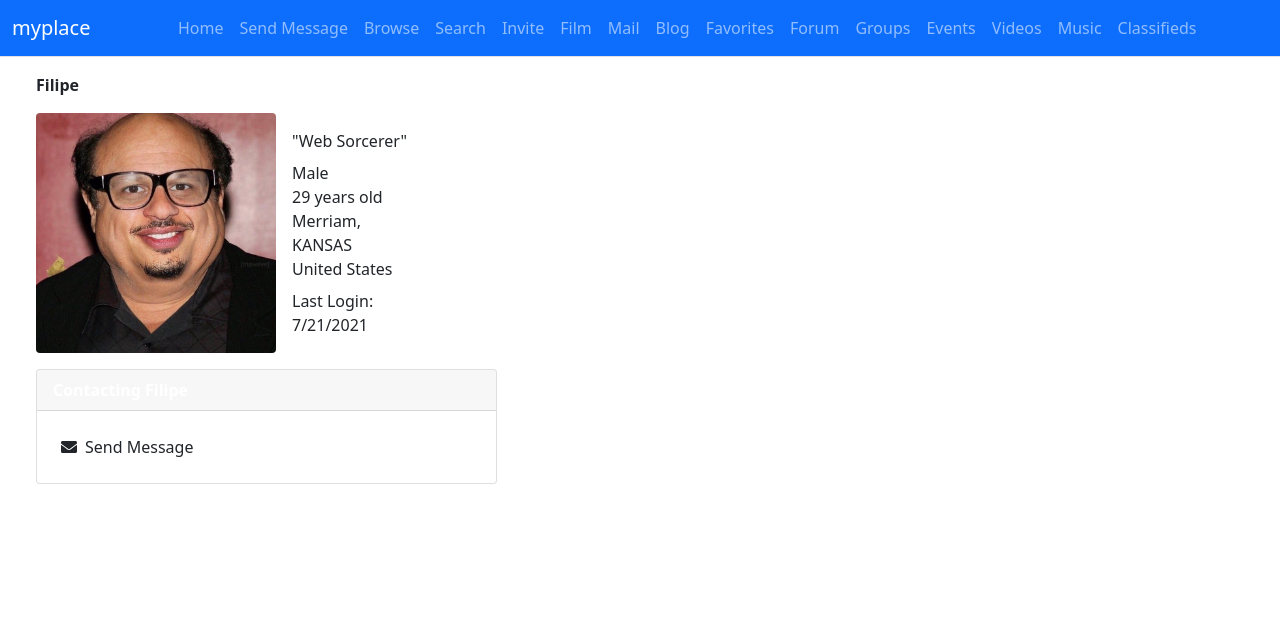
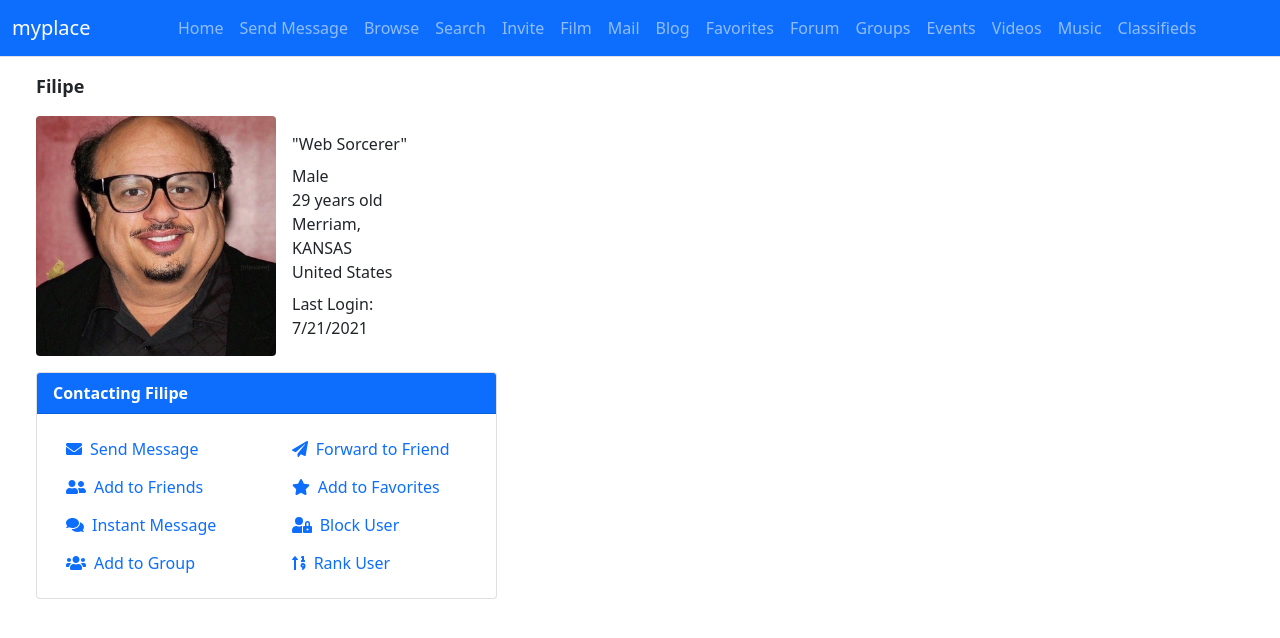
Before and after one commit to filipe-gomes/myplace, a React (Create React App) app: page / in a window 1280 px wide. Shown: the top 638 px of the page. Built offline with nearby package versions, Linux system fonts and the light colour scheme.

Commit message:
finished up icons

```diff
--- a/src/App.js
+++ b/src/App.js
@@ -85,12 +85,12 @@ function App() {
           </Navbar>
         </Row>
         <Row>
-          <Col md={5}>
+          <Col lg={5} md={12}>
             <UserDetails />
           </Col>
         </Row>
         <Row>
-          <Col md={5}>
+          <Col lg={5} md={12}>
             <Contact />
           </Col>
         </Row>
--- a/src/components/contact/Contact.js
+++ b/src/components/contact/Contact.js
@@ -1,15 +1,31 @@
 import React from "react";
-import { Container, Row, Col, Card } from "react-bootstrap";
+import { Container, Row, Col, Card, Button } from "react-bootstrap";
 import { FontAwesomeIcon } from "@fortawesome/react-fontawesome";
-import { library } from '@fortawesome/fontawesome-svg-core'
-import { fas, faEnvelope } from '@fortawesome/free-solid-svg-icons'
-
+import { library } from "@fortawesome/fontawesome-svg-core";
+import {
+  fas,
+  faEnvelope,
+  faPaperPlane,
+  faUserFriends,
+  faComments,
+  faUsers,
+  faStar,
+  faUserLock,
+  faSortNumericUp,
+} from "@fortawesome/free-solid-svg-icons";
 
 import "./contact.css";
 
 library.add(
-    fas,
-    faEnvelope
+  fas,
+  faEnvelope,
+  faPaperPlane,
+  faUserFriends,
+  faComments,
+  faUsers,
+  faStar,
+  faUserLock,
+  faSortNumericUp
 );
 
 export const Contact = () => {
@@ -20,18 +36,66 @@ export const Contact = () => {
         <Card.Body>
           <Row>
             <Col sm={6}>
-              <a
-                className="float-left p-2 nav-link"
-                style={{ color: "#212529" }}
-                target="_blank"
-                rel="noopener noreferrer"
+              <Button
+                variant="link"
+                className="contact-btn"
                 href="mailto:filipegomes404@gmail.com"
               >
-                <FontAwesomeIcon className="icon" icon={['fas', 'envelope']} />
+                <FontAwesomeIcon className="icon" icon={["fas", "envelope"]} />
                 Send Message
-              </a>
+              </Button>
+              <Button variant="link" className="contact-btn">
+                <FontAwesomeIcon
+                  className="icon"
+                  icon={["fas", "user-friends"]}
+                />
+                Add to Friends
+              </Button>
+              <Button variant="link" className="contact-btn">
+                <FontAwesomeIcon
+                  className="icon"
+                  icon={["fas", "comments"]}
+                />
+                Instant Message
+              </Button>
+              <Button variant="link" className="contact-btn">
+                <FontAwesomeIcon
+                  className="icon"
+                  icon={["fas", "users"]}
+                />
+                Add to Group
+              </Button>
             </Col>
-            <Col sm={6}></Col>
+            <Col sm={6}>
+              <Button variant="link" className="contact-btn">
+                <FontAwesomeIcon
+                  className="icon"
+                  icon={["fas", "paper-plane"]}
+                />
+                Forward to Friend
+              </Button>
+              <Button variant="link" className="contact-btn">
+                <FontAwesomeIcon
+                  className="icon"
+                  icon={["fas", "star"]}
+                />
+                Add to Favorites
+              </Button>
+              <Button variant="link" className="contact-btn">
+                <FontAwesomeIcon
+                  className="icon"
+                  icon={["fas", "user-lock"]}
+                />
+                Block User
+              </Button>
+              <Button variant="link" className="contact-btn">
+                <FontAwesomeIcon
+                  className="icon"
+                  icon={["fas", "sort-numeric-up"]}
+                />
+                Rank User
+              </Button>
+            </Col>
           </Row>
         </Card.Body>
       </Card>
--- a/src/components/contact/contact.css
+++ b/src/components/contact/contact.css
@@ -4,7 +4,7 @@
 
 .title {
     padding-left: 1rem;
-    background-color: #0D6EFD;
+    background-color: #0D6EFD !important;
     color: #FFF;
     font-weight: bold;
 }
@@ -12,3 +12,7 @@
 .icon {
     margin-right: 0.5rem;
 }
+
+.contact-btn {
+    text-decoration: none !important;
+}
--- a/src/components/user-details/user-details.css
+++ b/src/components/user-details/user-details.css
@@ -14,13 +14,11 @@
 
 .username {
   font-weight: bold;
+  font-size: large;
   margin-top: 1rem;
 }
 
 @media only screen and (max-width: 1140px) {
-  .profile-pic {
-    display: none;
-  }
   .profile-info {
     font-size: medium;
     margin-left: 1rem;
```
